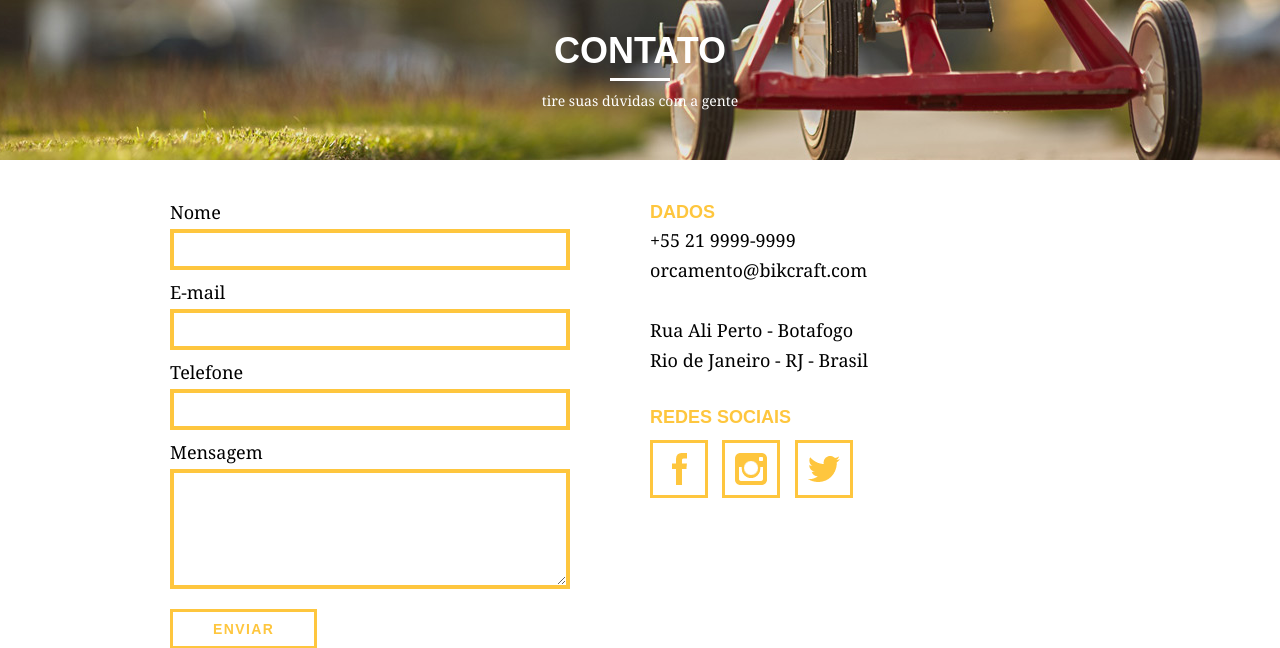
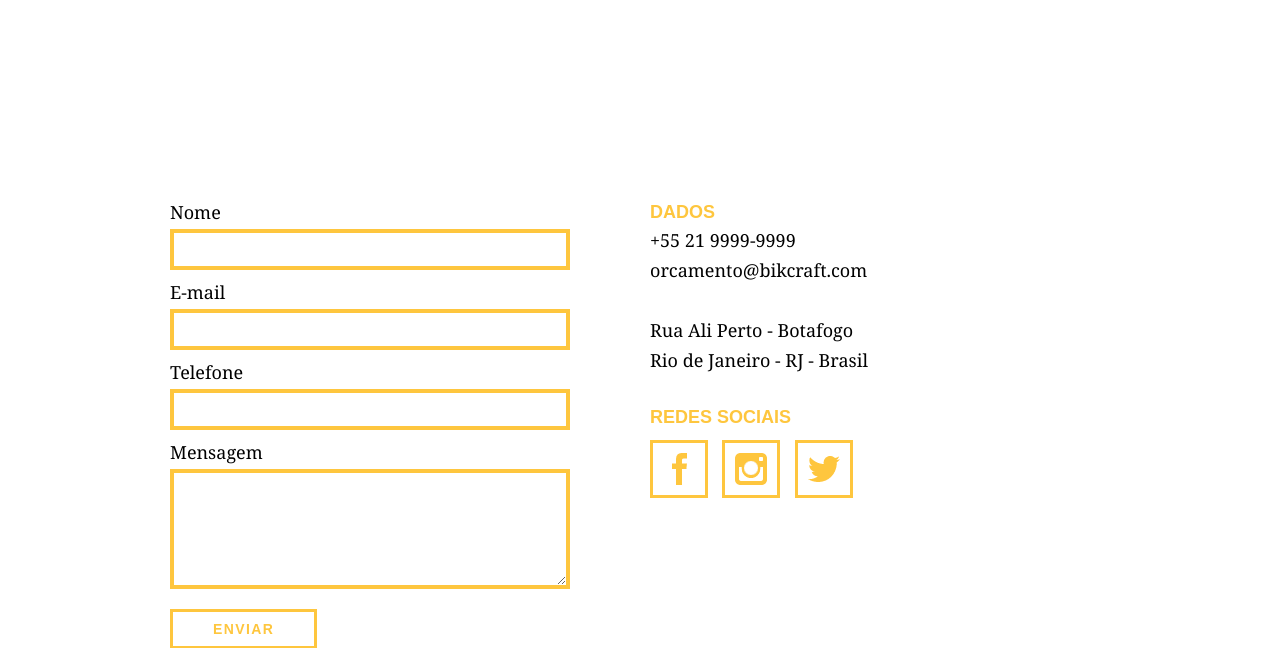
Before and after one commit to BielMar-01/Bikcraft-com-WordPress, a WordPress theme: template page-contato.php in a window 1280 px wide. Shown: the part 92-740 px from the top of the page. Run offline with PHP 8.4 and a stand-in for WordPress, Linux system fonts and the light colour scheme; the site name, menu and one post (Sample post) are stand-ins, and other content is empty; some libraries are stand-ins or nearby versions.

Commit message:
Introdução

```diff
--- a/css/contato.css
+++ b/css/contato.css
@@ -1,8 +1,3 @@
-.interna_contato {
-	background: url("../img/bg-contato.jpg") no-repeat center;
-	background-size: cover;
-}
-
 /*Orçamento*/
 
 .contato {
--- a/css/portfolio.css
+++ b/css/portfolio.css
@@ -1,8 +1,3 @@
-.interna_portfolio {
-	background: url("../img/bg-portfolio.jpg") no-repeat center;
-	background-size: cover;
-}
-
 .quote_clientes {
 	padding: 60px 0;
 	max-width: 460px;
--- a/css/produtos.css
+++ b/css/produtos.css
@@ -1,8 +1,3 @@
-.interna_produtos {
-	background: url("../img/bg-produtos.jpg") no-repeat center;
-	background-size: cover;
-}
-
 .produto_item {
 	padding-top: 60px;
 }
--- a/css/sobre.css
+++ b/css/sobre.css
@@ -1,8 +1,3 @@
-.interna_sobre {
-	background: url("../img/bg-sobre.jpg") no-repeat center;
-	background-size: cover;
-}
-
 .missao_sobre {
 	padding-top: 60px;
 }
--- a/inc/introducao.php
+++ b/inc/introducao.php
@@ -1,6 +1,13 @@
-<section class="introducao-interna interna_contato">
+<style type="text/css">
+	.introducao-interna {
+		background: url("<?php the_field('fundo_interno') ?>") no-repeat center;
+		background-size: cover;
+	}
+</style>
+
+<section class="introducao-interna">
 	<div class="container">
-		<h1>Contato</h1>
-		<p>tire suas dúvidas com a gente</p>
+		<h1><?php the_title(); ?></h1>
+		<p><?php the_field('subtitulo'); ?></p>
 	</div>
 </section>
```
